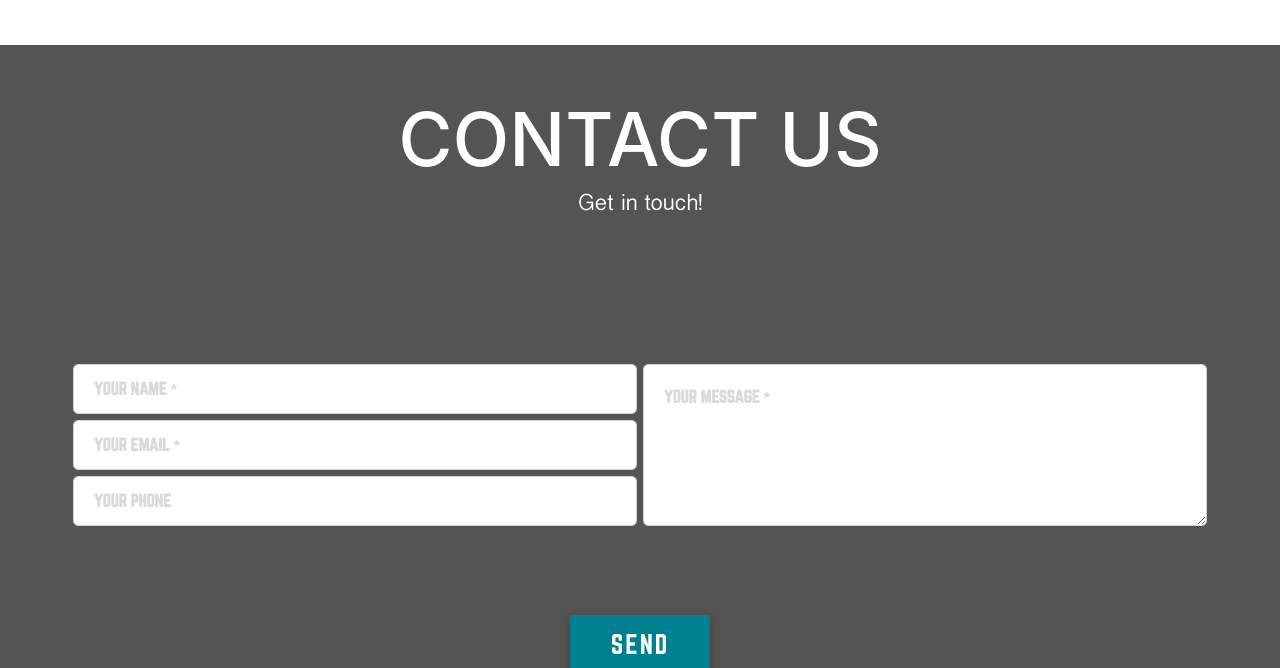
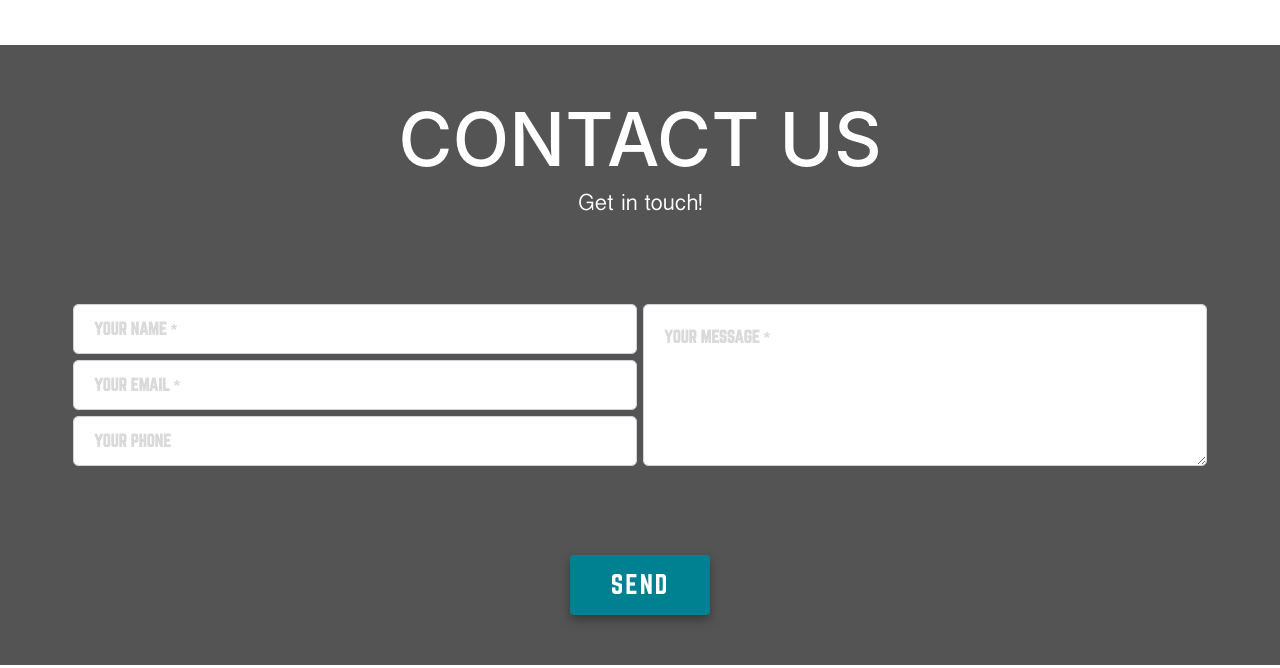
Before and after one commit to koreezgames/koreez.com, a website with bundled scripts: page index.html in a window 1280 px wide. Shown: the part 5511-6179 px from the top of the page. Built offline with nearby package versions, Linux system fonts and the light colour scheme; a web font is replaced by a local one.

Commit message:
minor changes

```diff
--- a/index.html
+++ b/index.html
@@ -539,6 +539,7 @@
                 </p>
                 <ul class="list-inline">
                   <li>Platforms: iOS, Android, Facebook, Vkontakte, Odnoklassniki</li>
+                  <li>Client: Candy Wings</li>
                 </ul>
                 <button class="btn btn-primary" data-dismiss="modal" type="button">
                   <i class="fa fa-times"></i>
--- a/scss/_contact.scss
+++ b/scss/_contact.scss
@@ -6,7 +6,7 @@ section#contact {
   .section-heading {
     color: white;
   }
-  .section-subheading{
+  .section-subheading {
     color: white;
   }
   .form-group {
@@ -53,16 +53,15 @@ section#contact {
   .text-danger {
     color: $theme-danger;
   }
-  .col-md-6{
+  .col-md-6 {
     padding: 3px;
   }
-  .container>.row:first-child{
-    padding-bottom: 70px;
+  .container > .row:first-child {
+    padding-bottom: 10px;
   }
-  #sendMessageButton{
+  #sendMessageButton {
     margin-top: 80px;
     padding: 10px 40px;
     font-size: 25px;
   }
-
 }
```
Also changed, not shown: css/agency.css, css/agency.min.css.
